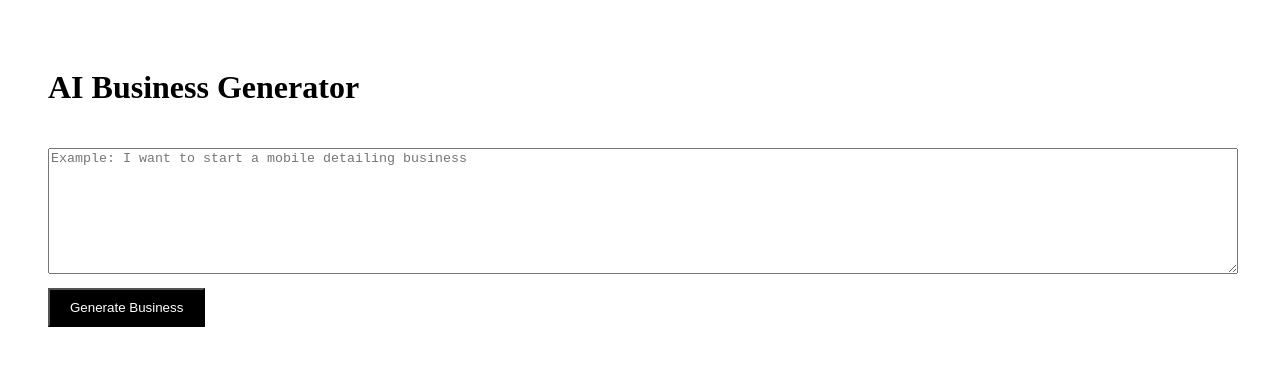
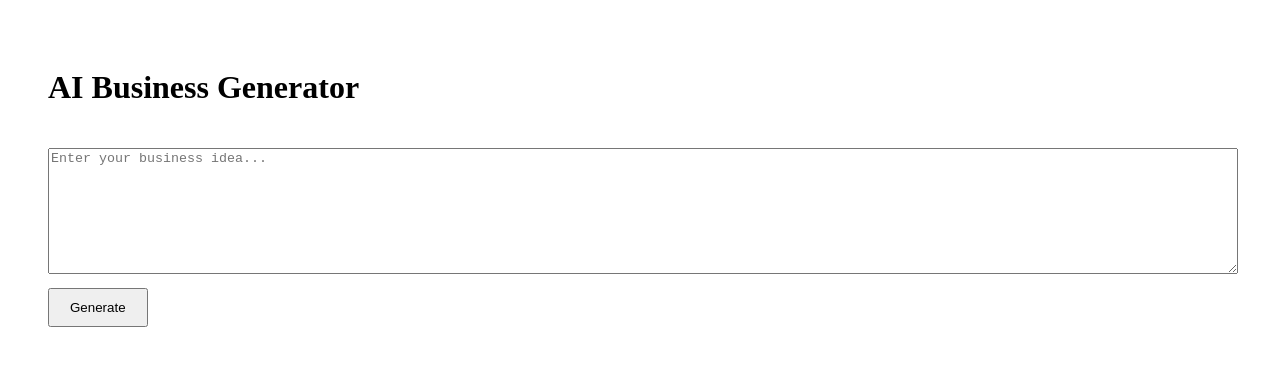
Before and after one commit to DopeXB/founderai, a Next.js app: page /dashboard in a window 1280 px wide. Shown: the top 366 px of the page. Built offline with nearby package versions, Linux system fonts and the light colour scheme.

Commit message:
Update page.tsx

```diff
--- a/app/dashboard/page.tsx
+++ b/app/dashboard/page.tsx
@@ -6,18 +6,34 @@ export default function Dashboard() {
   const [idea, setIdea] = useState("");
   const [result, setResult] = useState("");
   const [loading, setLoading] = useState(false);
+  const [error, setError] = useState("");
 
   async function generate() {
+    try {
       setLoading(true);
+      setError("");
+      setResult("");
 
       const res = await fetch("/api/generate", {
         method: "POST",
+        headers: {
+          "Content-Type": "application/json",
+        },
         body: JSON.stringify({ idea }),
       });
 
+      if (!res.ok) {
+        throw new Error("API failed with status " + res.status);
+      }
+
       const data = await res.json();
-    setResult(data.result);
+
+      setResult(data.result || "No result returned");
+    } catch (err: any) {
+      setError(err.message || "Something went wrong");
+    } finally {
       setLoading(false);
+    }
   }
 
   return (
@@ -26,7 +42,7 @@ export default function Dashboard() {
 
       <textarea
         style={{ width: "100%", height: "120px", marginTop: "20px" }}
-        placeholder="Example: I want to start a mobile detailing business"
+        placeholder="Enter your business idea..."
         onChange={(e) => setIdea(e.target.value)}
       />
 
@@ -35,14 +51,20 @@ export default function Dashboard() {
         style={{
           marginTop: "10px",
           padding: "10px 20px",
-          background: "black",
-          color: "white",
         }}
       >
-        {loading ? "Generating..." : "Generate Business"}
+        {loading ? "Generating..." : "Generate"}
       </button>
 
-      <pre style={{ marginTop: "20px" }}>{result}</pre>
+      {error && (
+        <p style={{ color: "red", marginTop: "10px" }}>
+          Error: {error}
+        </p>
+      )}
+
+      <pre style={{ marginTop: "20px", whiteSpace: "pre-wrap" }}>
+        {result}
+      </pre>
     </main>
   );
 }
```
Lines whose indentation alone changed are shown as unchanged.
